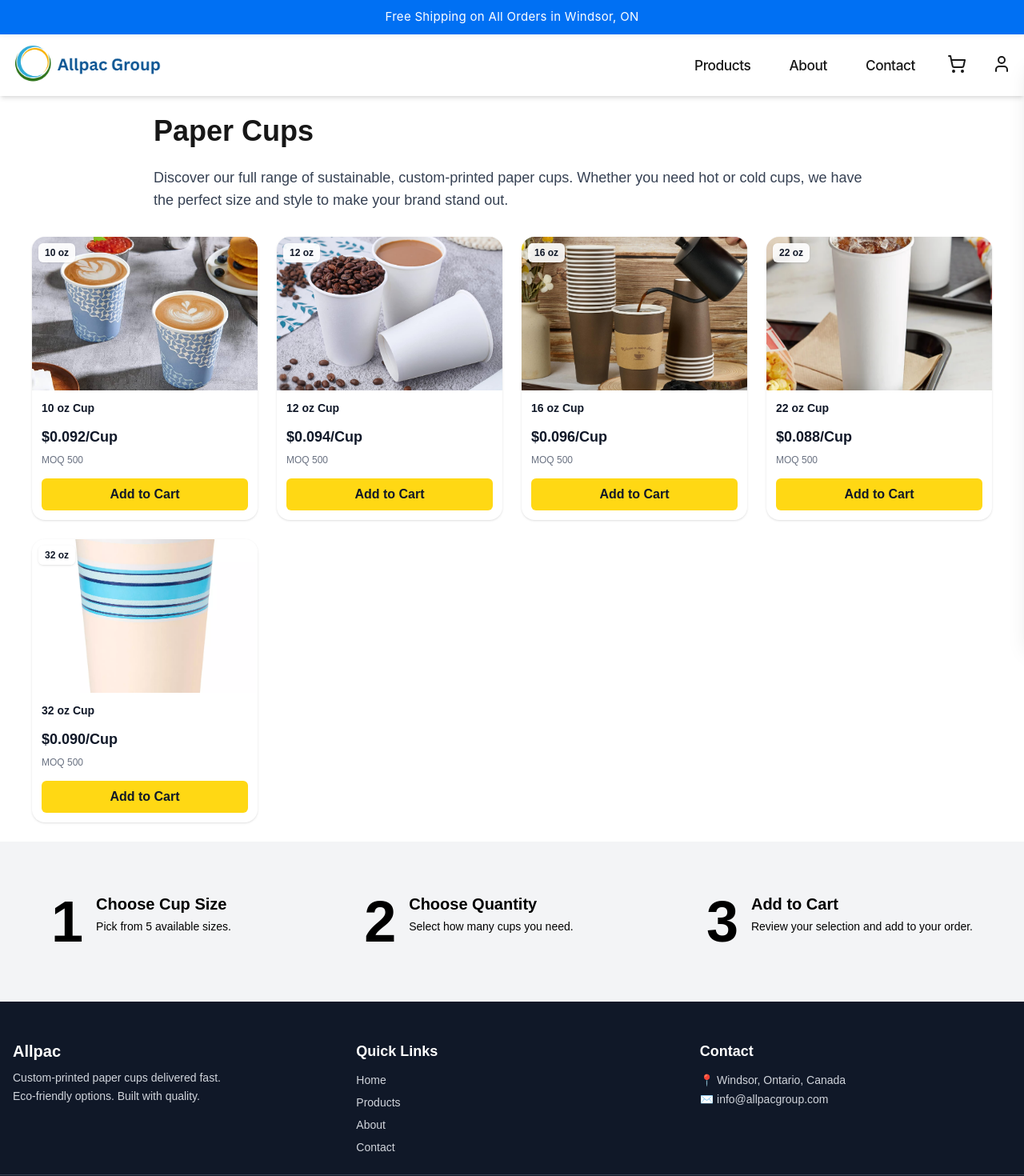
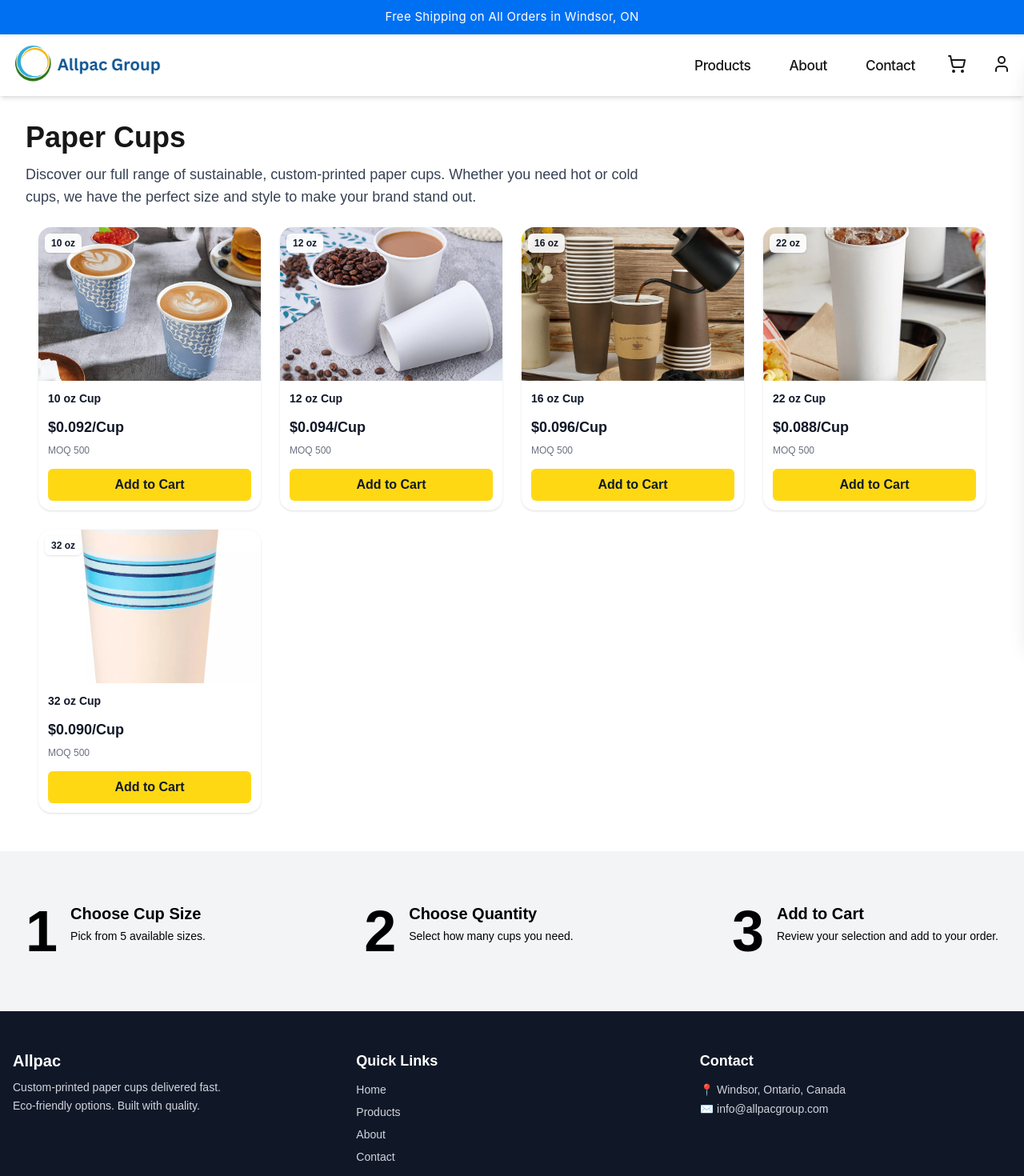
Before and after one commit to Emadedin1/allpacstore, a Next.js app: page /products/cups in a window 1280 px wide. Shown: the top 1470 px of the page at 80% size. Built offline with nearby package versions, Linux system fonts and the light colour scheme.

Commit message:
Update page.jsx

```diff
--- a/src/app/products/cups/page.jsx
+++ b/src/app/products/cups/page.jsx
@@ -4,25 +4,26 @@ import ProductSections from "../../../components/ProductSections";
 
 export default function PaperCupsPage() {
   return (
-    <>
-      <div className="p-6 space-y-8">
-        <div className="max-w-4xl mx-auto flex justify-between items-center mb-4">
-          <h1 className="text-4xl font-bold mb-2">Paper Cups</h1>
+    <main className="bg-white">
+      {/* Header + intro with consistent gutters */}
+      <section className="max-w-7xl mx-auto px-6 lg:px-8 pt-8 pb-6">
+        <div className="flex justify-between items-center">
+          <h1 className="text-4xl font-bold">Paper Cups</h1>
         </div>
+        <p className="mt-3 text-lg text-gray-700 max-w-3xl">
+          Discover our full range of sustainable, custom-printed paper cups. Whether you need hot or cold cups, we have the perfect size and style to make your brand stand out.
+        </p>
+      </section>
 
-        <section className="max-w-4xl mx-auto mb-8">
-          <p className="text-lg text-gray-700">
-            Discover our full range of sustainable, custom-printed paper cups. Whether you need hot or cold cups, we have the perfect size and style to make your brand stand out.
-          </p>
-        </section>
+      {/* Product grid — uses same container so left edge aligns with header */}
+      <section id="product-sections" className="max-w-7xl mx-auto px-6 lg:px-8 pb-12">
+        {/* If ProductSections already adds its own max-w/px, remove px here or inside the component to avoid double padding. */}
+        <ProductSections />
+      </section>
 
-        <section id="product-sections" className="max-w-7xl mx-auto">
-          <ProductSections />
-        </section>
-      </div>
-
-      <section className="bg-gray-100 text-black py-16 px-4">
-        <div className="max-w-6xl mx-auto flex flex-col md:flex-row justify-between gap-12 text-left">
+      {/* Steps section with the same gutters for alignment */}
+      <section className="bg-gray-100 text-black py-16">
+        <div className="max-w-7xl mx-auto px-6 lg:px-8 flex flex-col md:flex-row justify-between gap-12 text-left">
           <div className="flex gap-4 items-start">
             <span className="text-7xl font-bold leading-none">1</span>
             <div>
@@ -46,6 +47,6 @@ export default function PaperCupsPage() {
           </div>
         </div>
       </section>
-    </>
+    </main>
   );
 }
```
